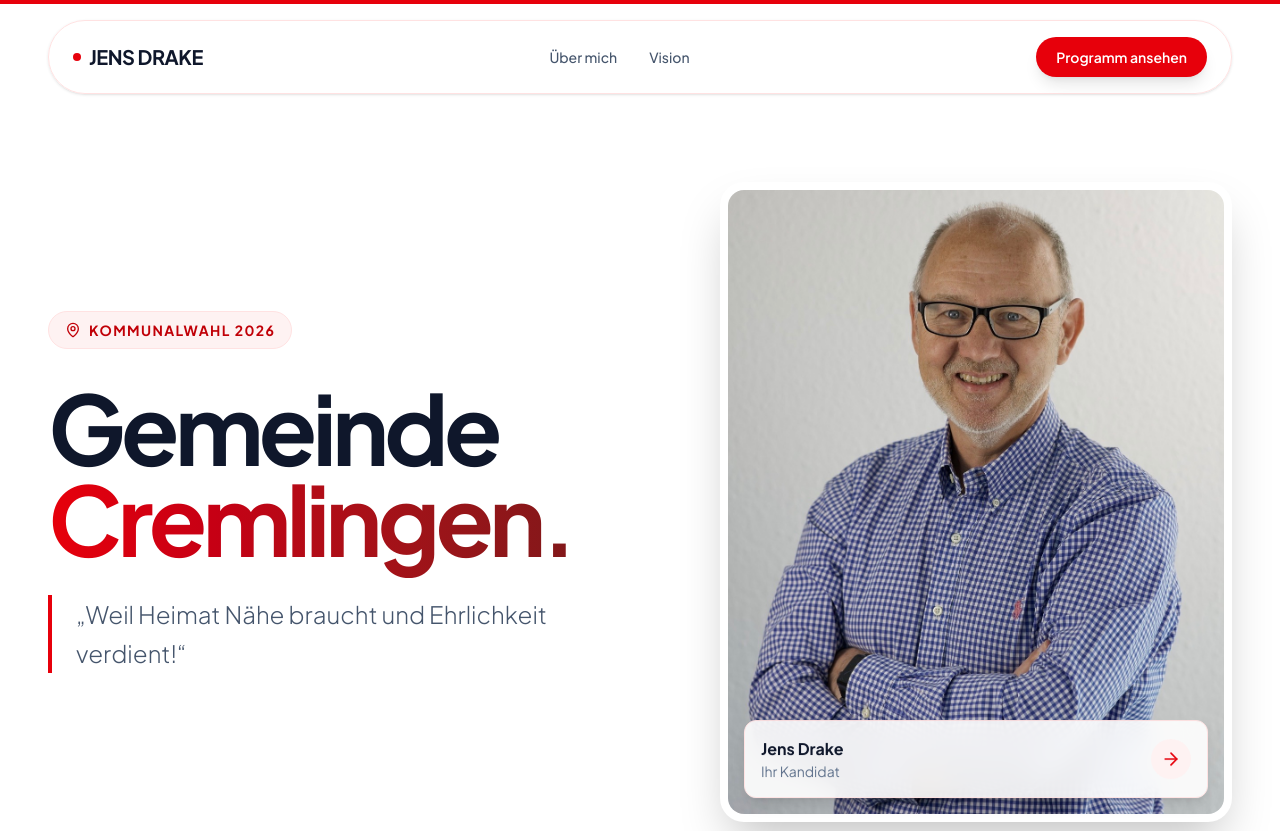
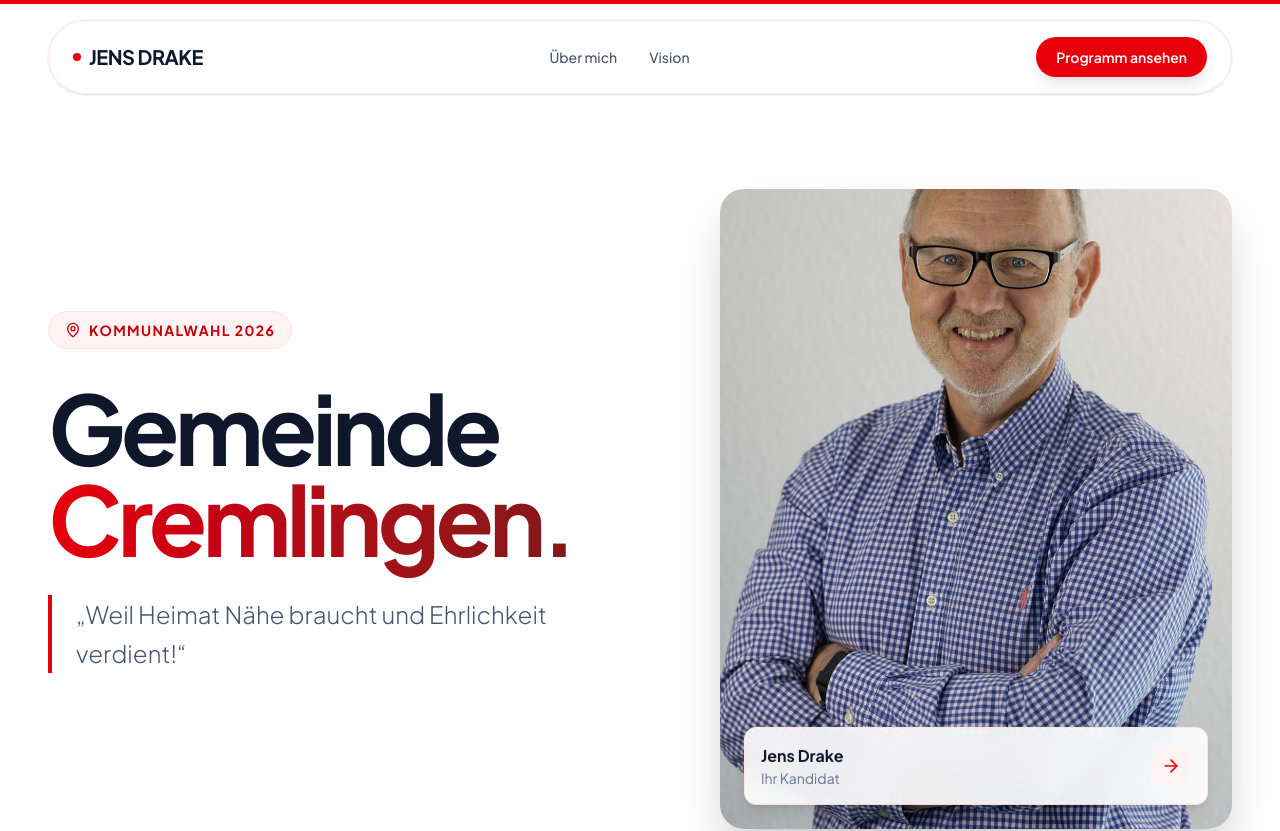
Before and after one commit to falkstange1912/Drake-Website, a React (Vite) app: page / in a window 1280 px wide. Shown: the top 831 px of the page. Built offline with nearby package versions, Linux system fonts and the light colour scheme.

Commit message:
Update App.tsx

```diff
--- a/App.tsx
+++ b/App.tsx
@@ -1,5 +1,5 @@
 import React from 'react';
-import { motion, useScroll, useSpring } from 'motion/react';
+import { motion, useScroll, useSpring, useTransform } from 'motion/react';
 import { Building, Users, MessageCircle, Shield, ArrowRight, Heart, MapPin } from 'lucide-react';
 import portrait from './portrait.jpg';
 
@@ -23,6 +23,9 @@ export default function App() {
     damping: 30,
     restDelta: 0.001
   });
+
+  // Parallax für das Bild beim Scrollen
+  const imgY = useTransform(scrollYProgress, [0, 1], [0, -80]);
 
   return (
     <div className="min-h-screen bg-white text-slate-900 font-sans selection:bg-red-600 selection:text-white overflow-hidden">
@@ -105,19 +108,21 @@ export default function App() {
 
           <motion.div
             className="flex-1 w-full max-w-lg relative"
-            initial={{ opacity: 0, scale: 0.8, rotate: -5 }}
-            animate={{ opacity: 1, scale: 1, rotate: 0 }}
-            transition={{ duration: 1.2, ease: [0.16, 1, 0.3, 1] }}
+            initial={{ opacity: 0, scale: 0.8, rotate: 5, y: 50 }}
+            animate={{ opacity: 1, scale: 1, rotate: 0, y: 0 }}
+            transition={{ duration: 1.5, type: "spring", bounce: 0.4 }}
           >
             <motion.div
-              animate={{ y: [-10, 10, -10] }}
-              transition={{ duration: 6, repeat: Infinity, ease: "easeInOut" }}
-              className="relative rounded-3xl overflow-hidden shadow-2xl bg-white p-2 z-10 aspect-[4/5]"
+              animate={{ y: [-8, 8, -8] }}
+              transition={{ duration: 5, repeat: Infinity, ease: "easeInOut" }}
+              whileHover={{ scale: 1.03, rotate: -2 }}
+              className="relative rounded-3xl overflow-hidden shadow-2xl bg-white p-2 z-10 aspect-[4/5] transition-shadow hover:shadow-[0_20px_50px_rgba(220,38,38,0.2)]"
             >
-              <img
+              <motion.img
+                style={{ y: imgY, scale: 1.15 }}
                 src={portrait}
                 alt="Jens Drake - Bürgermeisterkandidat"
-                className="w-full h-full object-cover rounded-2xl"
+                className="w-full h-full object-cover rounded-2xl origin-top"
               />
               <a href="#about" className="absolute bottom-6 left-6 right-6 bg-white/90 backdrop-blur-md p-4 rounded-xl shadow-lg border border-red-100 flex items-center justify-between group cursor-pointer hover:bg-white hover:scale-[1.02] transition-all duration-300">
                 <div>
```
